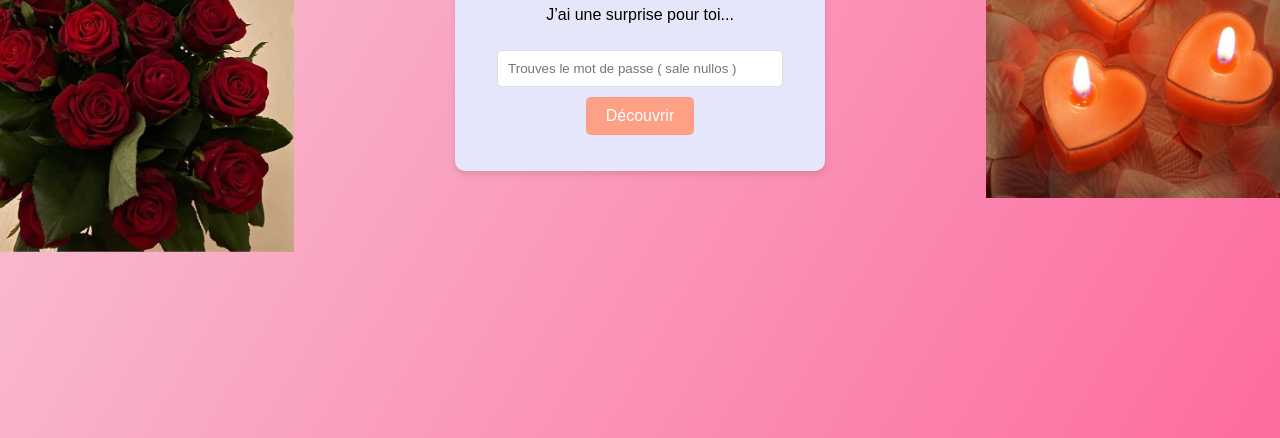
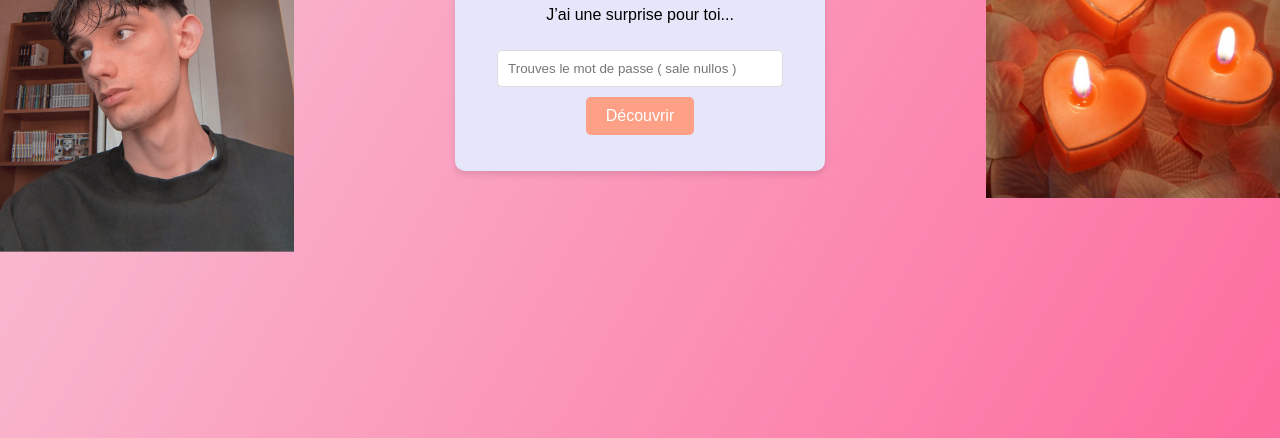
Before and after one commit to tuturlavoiture29/Date-caca, a plain HTML site: page Index.html in a window 1280 px wide. Shown: the part 362-800 px from the top of the page. Drawn offline with Linux system fonts and the light colour scheme.

Commit message:
Update Index.html

```diff
--- a/Index.html
+++ b/Index.html
@@ -17,6 +17,6 @@
 
   <script src="script.js"></script>
 </body>
-<img src="Images/roses.jpg" alt="Image Rose" class="big-image" style="right: 77%">
+<img src="Images/me.jpg" alt="Image Rose" class="big-image" style="right: 77%">
 <img src="Images/Candle.jpg" alt="Image Candle" class="big-image" style="left: 77%;">
 </html>
```
